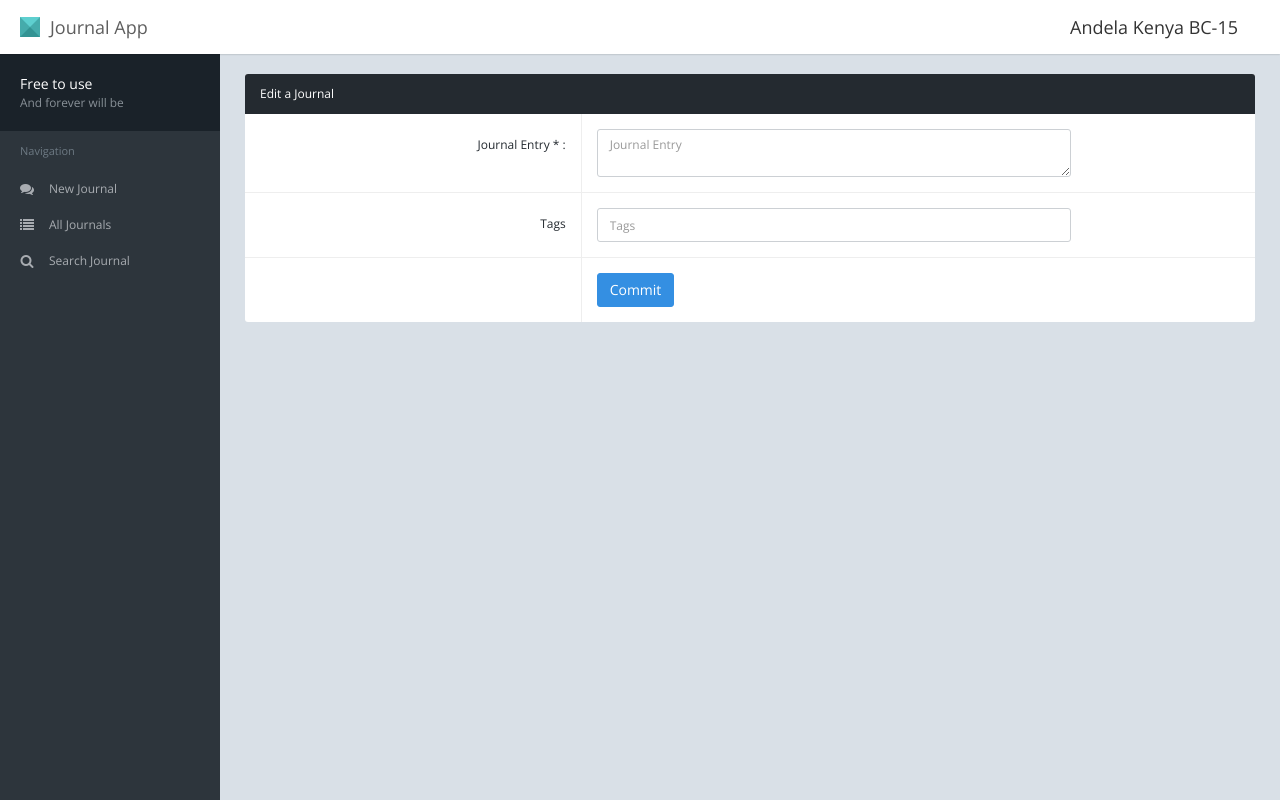
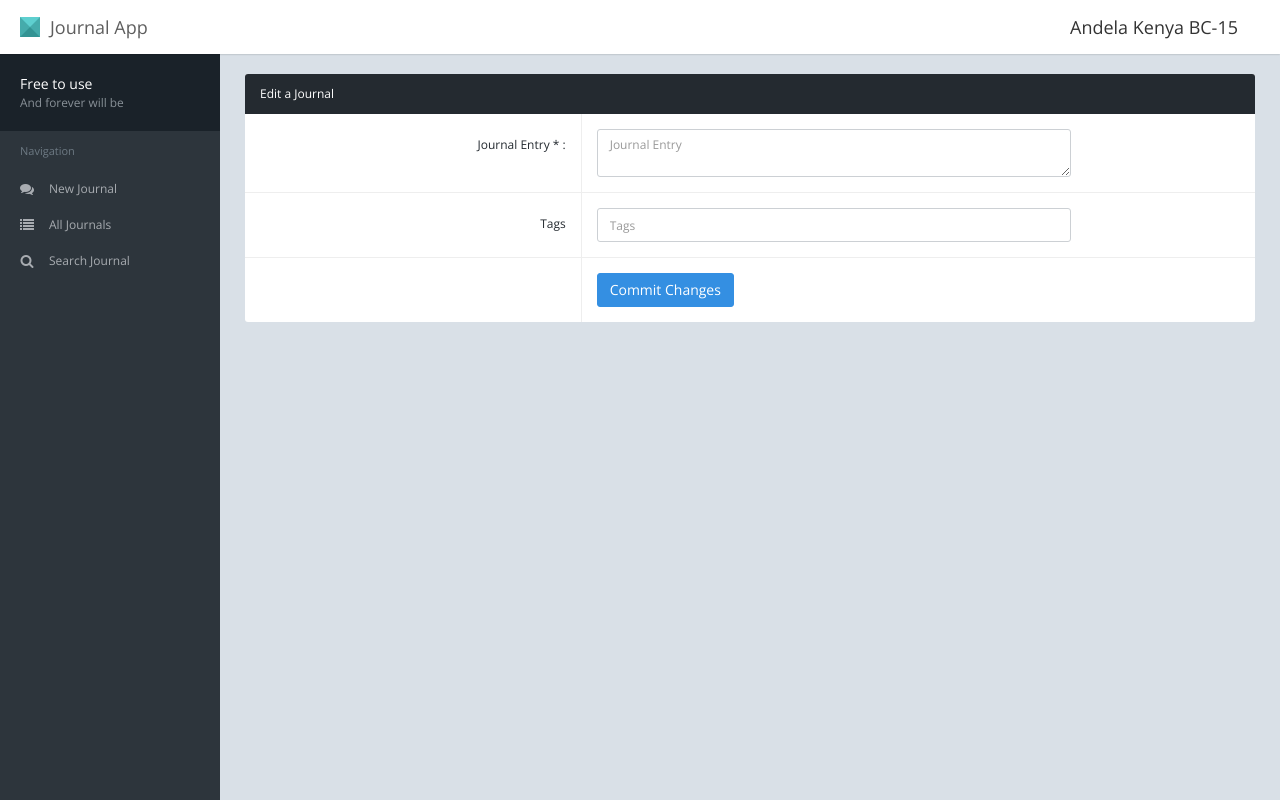
Before and after one commit to mrkiura/bc-14-journal-flask-app, a Flask app: page /edit in a window 1280 px wide. Run offline with Flask 2, Linux system fonts and the light colour scheme; some libraries are stand-ins or nearby versions.

Commit message:
Slight change of text in the UI

```diff
--- a/app/templates/edit.html
+++ b/app/templates/edit.html
@@ -139,7 +139,7 @@
 								<div class="form-group">
 									<label class="control-label col-md-4 col-sm-4"></label>
 									<div class="col-md-6 col-sm-6">
-										<button type="submit" class="btn btn-primary">Commit</button>
+										<button type="submit" class="btn btn-primary">Commit Changes</button>
 									</div>
 								</div>
                             </form>
```
